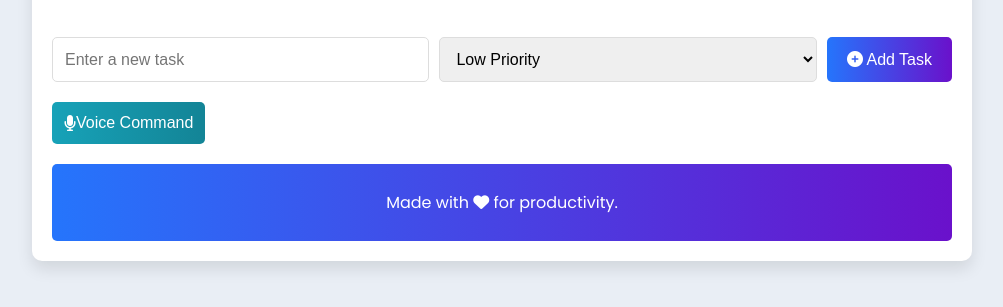
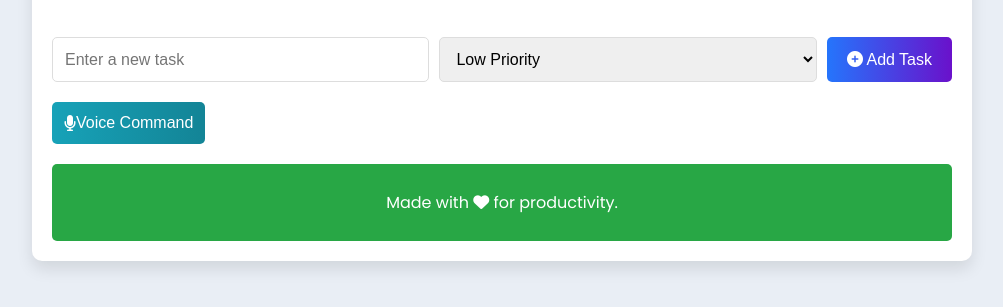
Before and after one commit to Mannem-Srinivas/ToDo, a plain HTML site: page frontend/index.html in a window 1280 px wide. Shown: the part 219-526 px from the top of the page, without its empty margins (138-1141 px from the left). Drawn offline with Linux system fonts and the light colour scheme; no server answers.

Commit message:
Changed footer color to green

```diff
--- a/frontend/style.css
+++ b/frontend/style.css
@@ -265,7 +265,8 @@ body {
   text-align: center;
   margin-top: 20px;
   padding: 10px;
-  background: linear-gradient(90deg, #2575fc, #6a11cb);
+  /* background: linear-gradient(90deg, #2575fc, #6a11cb); */
+  background: #28a745;
   color: white;
   border-radius: 5px;
 }
```
